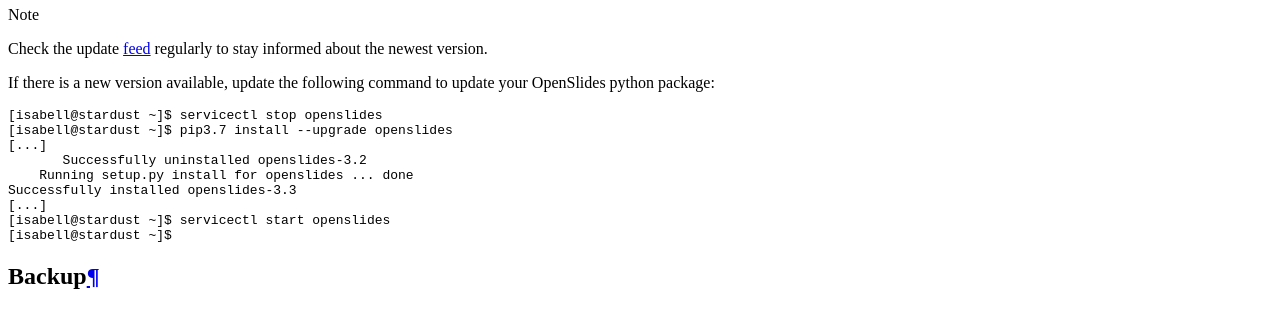
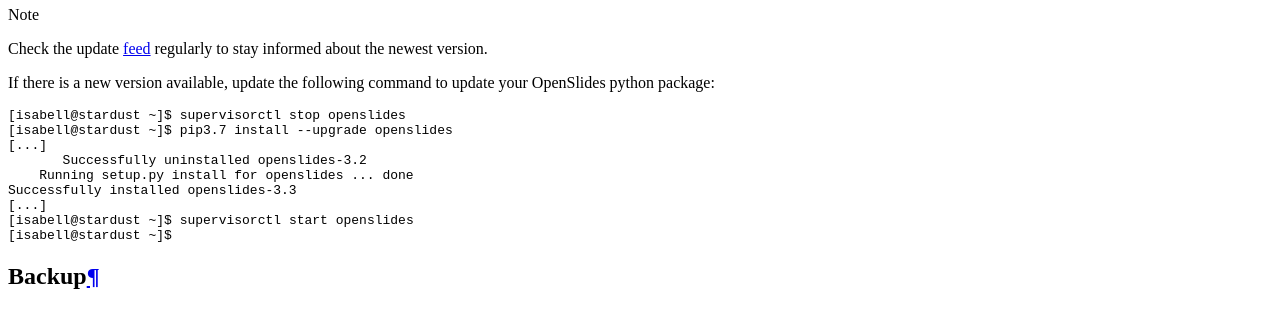
Before and after one commit to Uberspace/lab, a Sphinx documentation site: the page built from source/guide_openslides.rst, in a window 1280 px wide and 900 px high, scrolled down 7429 px. Shown: the part 152-462 px from the top of the window. Built offline with Sphinx 7.4.7 and the Read the Docs theme 2.0.0, drawn with Linux system fonts in a browser that asks for light colours.

Commit message:
[openslides] replace servicectl w/ supervisorctl

```diff
--- a/source/guide_openslides.rst
+++ b/source/guide_openslides.rst
@@ -187,14 +187,14 @@
 
 ::
 
- [isabell@stardust ~]$ servicectl stop openslides
+ [isabell@stardust ~]$ supervisorctl stop openslides
  [isabell@stardust ~]$ pip3.7 install --upgrade openslides
  [...]
         Successfully uninstalled openslides-3.2
      Running setup.py install for openslides ... done
  Successfully installed openslides-3.3
  [...]
- [isabell@stardust ~]$ servicectl start openslides
+ [isabell@stardust ~]$ supervisorctl start openslides
  [isabell@stardust ~]$
 
 Backup
```
